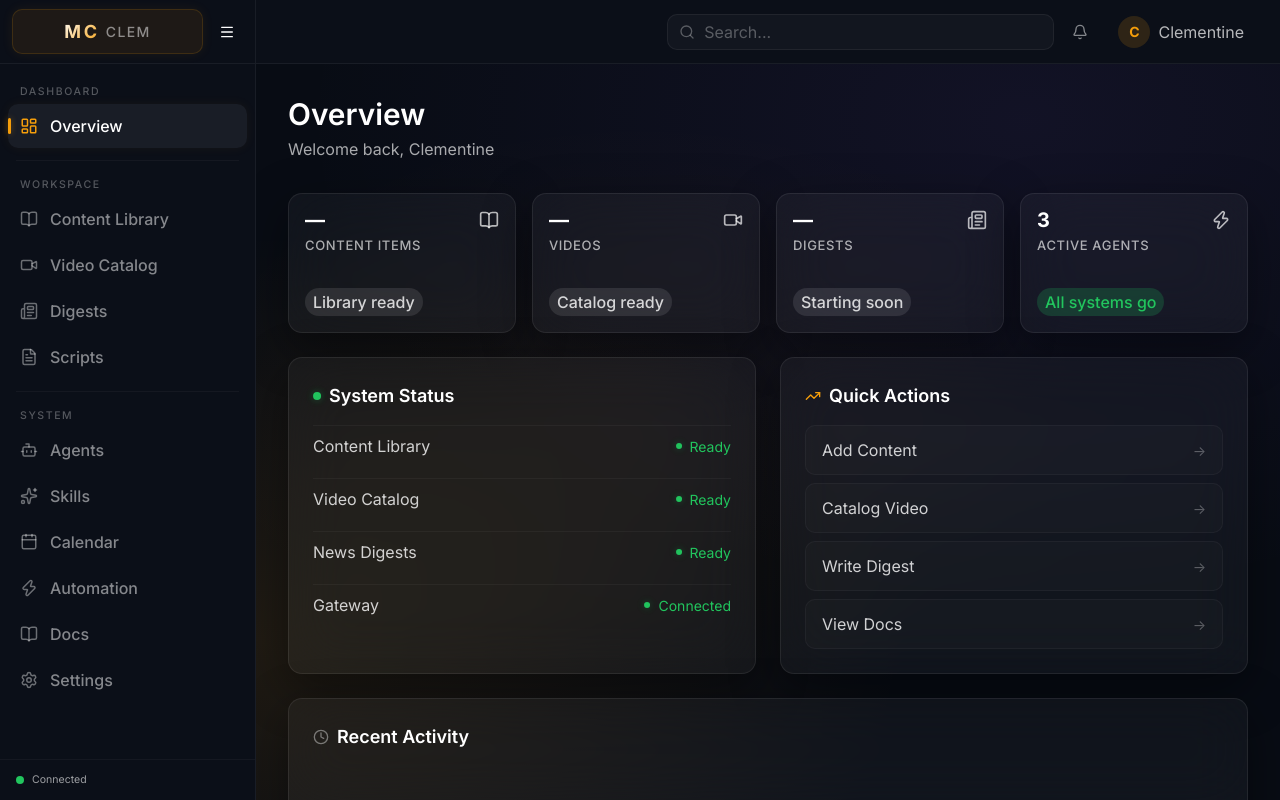
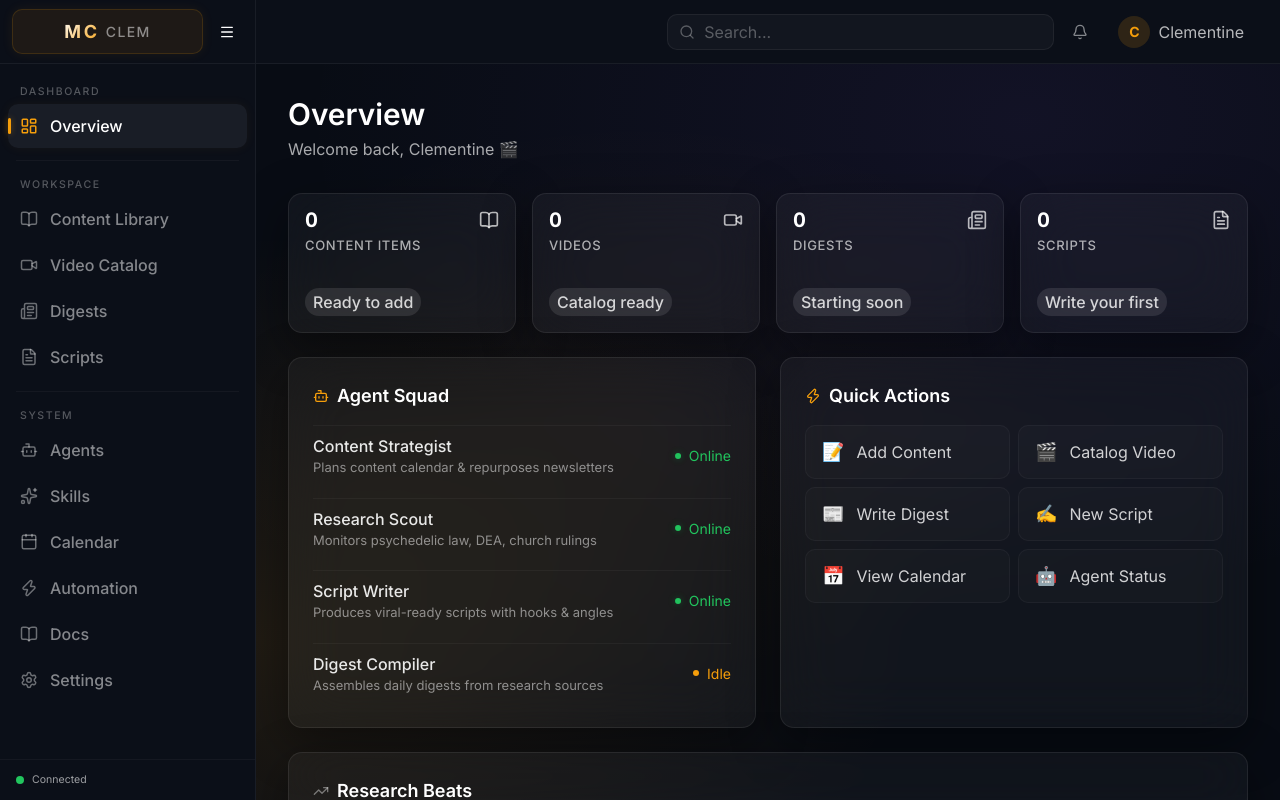
Before and after one commit to OpenClawAgents/mission-control-clem, a Next.js app: page /dashboard in a window 1280 px wide. Built offline with nearby package versions, Linux system fonts and the light colour scheme.

Commit message:
Restore overview page to template style: agent squad, quick actions grid, research beats, activity

```diff
--- a/src/app/dashboard/page.tsx
+++ b/src/app/dashboard/page.tsx
@@ -1,74 +1,88 @@
-import { PageHeader } from '@/components/ds'
-import { MetricCard } from '@/components/ds'
-import { GlassCard } from '@/components/ds'
-import { StatusDot } from '@/components/ds'
+import { PageHeader, MetricCard, GlassCard, StatusDot } from '@/components/ds'
 import {
   BookOpen,
   Video,
   Newspaper,
+  FileText,
+  Bot,
+  Zap,
   TrendingUp,
   Clock,
-  Zap,
 } from 'lucide-react'
-import Link from 'next/link'
+
+const agentSquad = [
+  { name: 'Content Strategist', desc: 'Plans content calendar & repurposes newsletters', status: 'online' as const },
+  { name: 'Research Scout', desc: 'Monitors psychedelic law, DEA, church rulings', status: 'online' as const },
+  { name: 'Script Writer', desc: 'Produces viral-ready scripts with hooks & angles', status: 'online' as const },
+  { name: 'Digest Compiler', desc: 'Assembles daily digests from research sources', status: 'idle' as const },
+]
+
+const quickActions = [
+  { label: 'Add Content', href: '/dashboard/content', icon: '📝' },
+  { label: 'Catalog Video', href: '/dashboard/videos', icon: '🎬' },
+  { label: 'Write Digest', href: '/dashboard/digests', icon: '📰' },
+  { label: 'New Script', href: '/dashboard/scripts', icon: '✍️' },
+  { label: 'View Calendar', href: '/dashboard/calendar', icon: '📅' },
+  { label: 'Agent Status', href: '/dashboard/agents', icon: '🤖' },
+]
 
 export default function DashboardPage() {
   return (
     <div className="space-y-6">
       <PageHeader
         title="Overview"
-        subtitle="Welcome back, Clementine"
+        subtitle="Welcome back, Clementine 🎬"
       />
 
       <div className="grid grid-cols-2 lg:grid-cols-4 gap-4">
         <MetricCard
           label="Content Items"
-          value="—"
-          change="Library ready"
+          value="0"
+          change="Ready to add"
           changeType="neutral"
           icon={<BookOpen className="h-5 w-5" />}
         />
         <MetricCard
           label="Videos"
-          value="—"
+          value="0"
           change="Catalog ready"
           changeType="neutral"
           icon={<Video className="h-5 w-5" />}
         />
         <MetricCard
           label="Digests"
-          value="—"
+          value="0"
           change="Starting soon"
           changeType="neutral"
           icon={<Newspaper className="h-5 w-5" />}
         />
         <MetricCard
-          label="Active Agents"
-          value="3"
-          change="All systems go"
-          changeType="positive"
-          icon={<Zap className="h-5 w-5" />}
+          label="Scripts"
+          value="0"
+          change="Write your first"
+          changeType="neutral"
+          icon={<FileText className="h-5 w-5" />}
         />
       </div>
 
       <div className="grid gap-6 lg:grid-cols-2">
         <GlassCard>
           <div className="mb-4 flex items-center gap-2">
-            <StatusDot status="working" />
-            <h3 className="text-f-lg font-semibold text-white">System Status</h3>
+            <Bot className="h-4 w-4 text-[#F59E0B]" />
+            <h3 className="text-f-lg font-semibold text-white">Agent Squad</h3>
           </div>
           <div className="space-y-3">
-            {[
-              { name: 'Content Library', status: 'Ready' },
-              { name: 'Video Catalog', status: 'Ready' },
-              { name: 'News Digests', status: 'Ready' },
-              { name: 'Gateway', status: 'Connected' },
-            ].map((item) => (
-              <div key={item.name} className="flex items-center justify-between py-2 border-t border-white/[0.04]">
-                <span className="text-f-base text-white/80">{item.name}</span>
-                <span className="flex items-center gap-2 text-f-sm text-[#22C55E]">
-                  <StatusDot status="online" size="sm" />
-                  {item.status}
+            {agentSquad.map((agent) => (
+              <div key={agent.name} className="flex items-center justify-between py-2 border-t border-white/[0.04]">
+                <div className="min-w-0">
+                  <span className="text-f-base text-white/90 font-medium">{agent.name}</span>
+                  <p className="text-f-xs text-white/50 truncate">{agent.desc}</p>
+                </div>
+                <span className="flex items-center gap-2 text-f-sm shrink-0 ml-3">
+                  <StatusDot status={agent.status} size="sm" />
+                  <span className={agent.status === 'online' ? 'text-[#22C55E]' : 'text-[#F59E0B]'}>
+                    {agent.status === 'online' ? 'Online' : 'Idle'}
+                  </span>
                 </span>
               </div>
             ))}
@@ -77,28 +91,45 @@ export default function DashboardPage() {
 
         <GlassCard>
           <div className="mb-4 flex items-center gap-2">
-            <TrendingUp className="h-4 w-4 text-[#F59E0B]" />
+            <Zap className="h-4 w-4 text-[#F59E0B]" />
             <h3 className="text-f-lg font-semibold text-white">Quick Actions</h3>
           </div>
-          <div className="space-y-2">
-            {[
-              { label: 'Add Content', href: '/dashboard/content' },
-              { label: 'Catalog Video', href: '/dashboard/videos' },
-              { label: 'Write Digest', href: '/dashboard/digests' },
-              { label: 'View Docs', href: '/dashboard/docs' },
-            ].map((action) => (
-              <Link
+          <div className="grid grid-cols-2 gap-2">
+            {quickActions.map((action) => (
+              <a
                 key={action.label}
                 href={action.href}
-                className="flex items-center justify-between py-3 px-4 rounded-[10px] bg-white/[0.02] hover:bg-white/[0.05] border border-white/[0.04] hover:border-white/[0.08] transition-all group"
+                className="flex items-center gap-3 py-3 px-4 rounded-[10px] bg-white/[0.02] hover:bg-white/[0.05] border border-white/[0.04] hover:border-[#F59E0B]/20 transition-all group"
               >
+                <span className="text-lg">{action.icon}</span>
                 <span className="text-f-base text-white/80 group-hover:text-white">{action.label}</span>
-                <span className="text-f-sm text-white/30 group-hover:text-white/60">→</span>
-              </Link>
+              </a>
             ))}
           </div>
         </GlassCard>
       </div>
+
+      <GlassCard hover={false}>
+        <div className="flex items-center gap-2 mb-4">
+          <TrendingUp className="h-4 w-4 text-white/40" />
+          <h3 className="text-f-lg font-semibold text-white">Research Beats</h3>
+        </div>
+        <div className="grid grid-cols-2 md:grid-cols-4 gap-3">
+          {[
+            { label: 'Psychedelic Law', color: 'bg-purple-500/20 text-purple-400' },
+            { label: 'Church of Singularism', color: 'bg-blue-500/20 text-blue-400' },
+            { label: 'DEA Scheduling', color: 'bg-red-500/20 text-red-400' },
+            { label: 'State Reform', color: 'bg-green-500/20 text-green-400' },
+          ].map((beat) => (
+            <div key={beat.label} className="rounded-[10px] border border-white/[0.06] bg-white/[0.02] p-3 text-center">
+              <span className={`inline-flex items-center rounded-full px-2 py-0.5 text-f-xs font-medium ${beat.color}`}>
+                {beat.label}
+              </span>
+              <p className="mt-2 text-f-sm text-white/40">No updates yet</p>
+            </div>
+          ))}
+        </div>
+      </GlassCard>
 
       <GlassCard hover={false}>
         <div className="flex items-center gap-2 mb-4">
```
